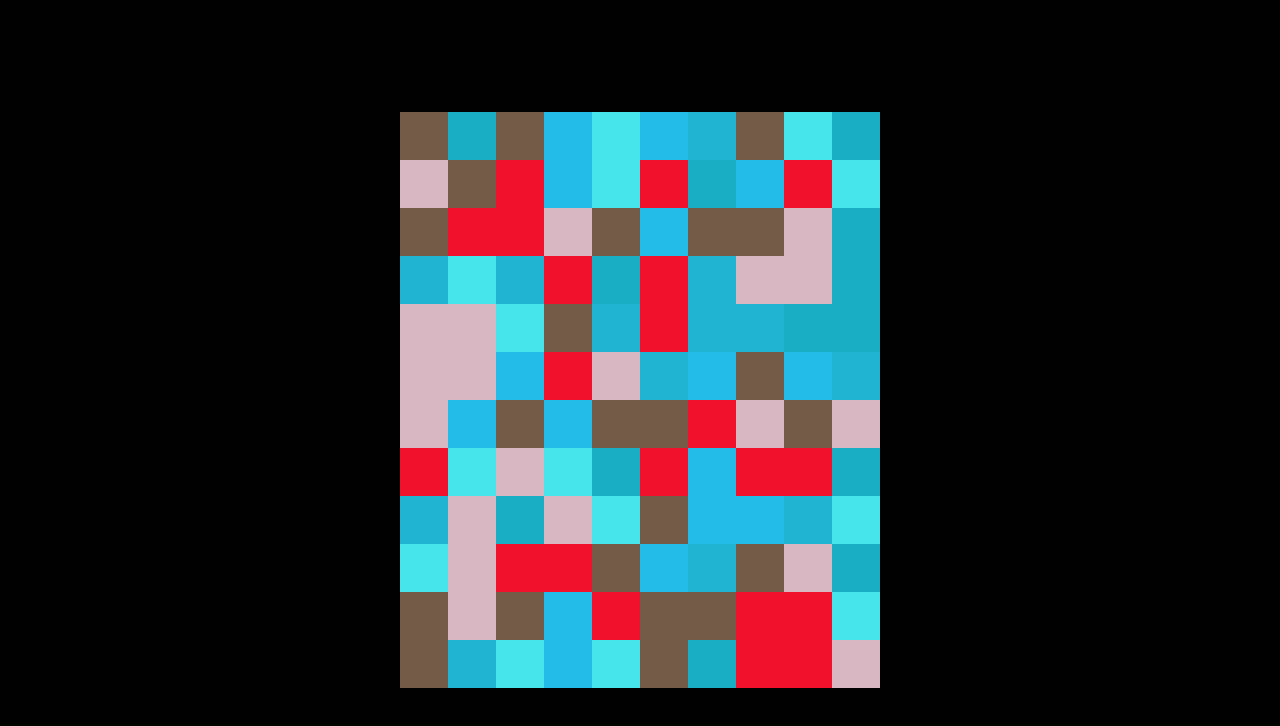
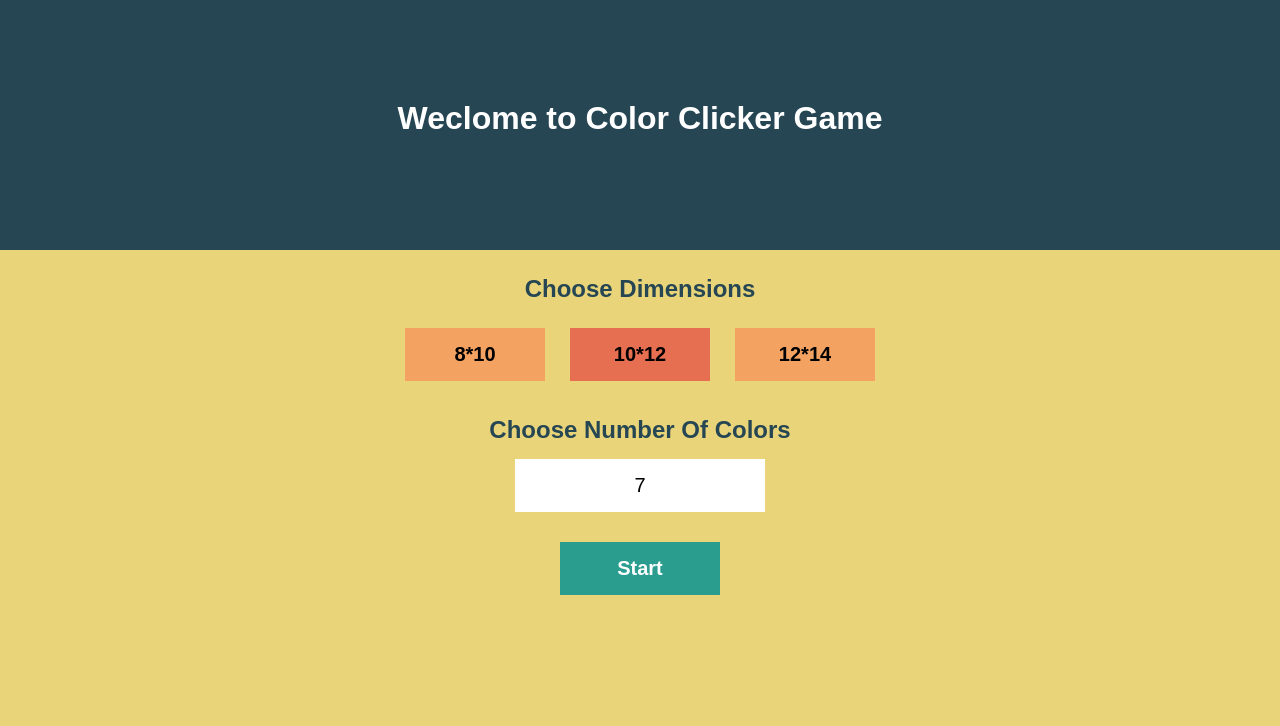
Before and after one commit to osoba/color-clicker, a plain HTML site: page index.html in a window 1280 px wide. Drawn offline with Linux system fonts and the light colour scheme.

Commit message:
Organized files, Designed landing page statically

```diff
--- a/index.html
+++ b/index.html
@@ -3,10 +3,32 @@
 <meta charset='utf-8' />
 <title>Color Clicker</title>
 <meta name='viewport' content='width=device-width, initial-scale=1.0, maximum-scale=1.0, user-scalable=0'>
-<link href='./style.css' rel='stylesheet' />
-<script src='./script.js'></script>
+<link href='./style/style.css' rel='stylesheet' />
+<script src="./script/landing.js"></script>
 
 <body>
-<canvas id='game' width='480' height='576'></canvas>
+  <div class="container">
+    <header class="landing-header">
+      <h1>
+        Weclome to Color Clicker Game
+      </h1>
+    </header>
+    <div class="options">
+      <h2>Choose Dimensions </h2>
+      <div class="game-size">
+
+        <button class="size1 ">8*10</button>
+        <button class="size2 selected">10*12</button>
+        <button class="size3">12*14</button>
+      </div>
+      <h2>Choose Number Of Colors </h2>
+      <div class="number-of-colors">
+        <input class="color-number" type="number" min="5" max="10" value="7"
+          placeholder="Enter number Between 5 and 10">
+      </div>
+      <button id="start-btn" class="start">Start</button>
+    </div>
+  </div>
 </body>
+
 </html>
--- /dev/null
+++ b/script/landing.js
@@ -0,0 +1,5 @@
+if (window.localStorage) {
+  setVars();
+} else {
+  // No localStorage support
+}
--- a/style.css
+++ /dev/null
@@ -1,3 +0,0 @@
-:root { --bg1: black; }
-body { width: 100%; height: 100%; position: relative; margin: 0 auto; padding: 0; text-align: center; background-color: var(--bg1); }
-#game { margin-top: calc(50vh - 288px); box-shadow: 0 0 2px var(--bg3); }
--- /dev/null
+++ b/style/style.css
@@ -0,0 +1,119 @@
+*{
+  -moz-box-sizing:border-box ;
+  box-sizing: border-box;
+  -moz-box-sizing: border-box;
+  padding: 0;
+  margin: 0;
+}
+:root {
+  --bg1: black;
+  --buttons:#F4A261;
+  --bg2:#264653;
+  --text:#264653;
+   --bg3:#E9D47A;
+   --selected:#E76F51;
+
+  }
+body { width: 100%;
+  height: 100%;
+
+  text-align: center;
+  font-family: Arial, Helvetica, sans-serif;
+  background-color: var(--bg2);
+}
+
+.container{
+  background-color: var(--bg3);
+  width: 100vw;
+  min-height: 100vh;
+  position: absolute;
+}
+/*Landing Page Style*/
+.landing-header{
+  margin: 0 auto;
+  height:250px;
+  width: 100%;
+  background-color: var(--bg2);
+}
+.landing-header h1 {
+  text-align: center;
+  padding-top: 100px;
+  color: white;
+}
+.options{
+  display: flex;
+  align-items: center;
+  flex-flow: column nowrap;
+
+}
+.options h2 {
+  display: block;
+  margin:25px 0 15px;
+  text-align: center;
+  color: var(--text);
+
+}
+.game-size,.number-of-colors{
+  display: flex;
+  width: 500px;
+  justify-content: space-evenly;
+}
+@media  only screen and (max-width: 500px){
+  .game-size,.number-of-colors{
+    width: 100%;
+    flex-direction: column;
+    align-items: center;
+  }
+}
+button{
+  outline: none;
+  border: none;
+  width: 140px;
+  font-size: 20px;
+  font-weight: bold;
+  padding:15px 20px;
+  background-color: var(--buttons);
+  transition: 0.1s;
+  margin:10px
+}
+
+.game-size button:hover{
+ filter: saturate(0.9);
+  transform-origin: center;
+  transform: scale(1.01,1.05);
+}
+
+.game-size .selected{
+  background-color: var(--selected);
+}
+
+.color-number{
+  outline: none;
+  border: none;
+  width: 250px;
+  font-size: 20px;
+  padding:15px 20px;
+  text-align: center;
+}
+/* Chrome, Safari, Edge, Opera */
+input::-webkit-outer-spin-button,
+input::-webkit-inner-spin-button {
+  -webkit-appearance: none;
+  margin: 0;
+}
+
+/* Firefox */
+input[type=number] {
+  -moz-appearance: textfield;
+}
+
+.start{
+  margin-top: 30px;
+  width: 160px;
+  background-color: #2A9D8F;
+  color: white;
+}
+.start:hover{
+  filter: saturate(0.9);
+}
+#game { margin-top: calc(50vh - 288px); box-shadow: 0 0 2px var(--bg3); }
```
Also changed, not shown: game.html (added, +13 -0 lines), script/script.js (renamed from script.js).
